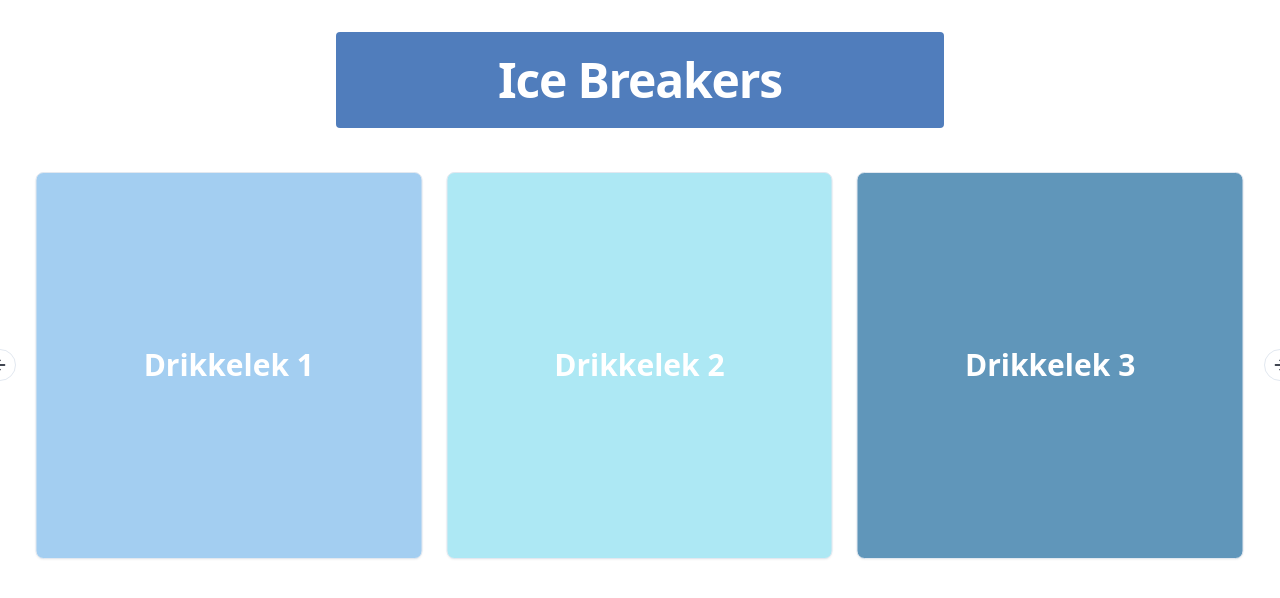
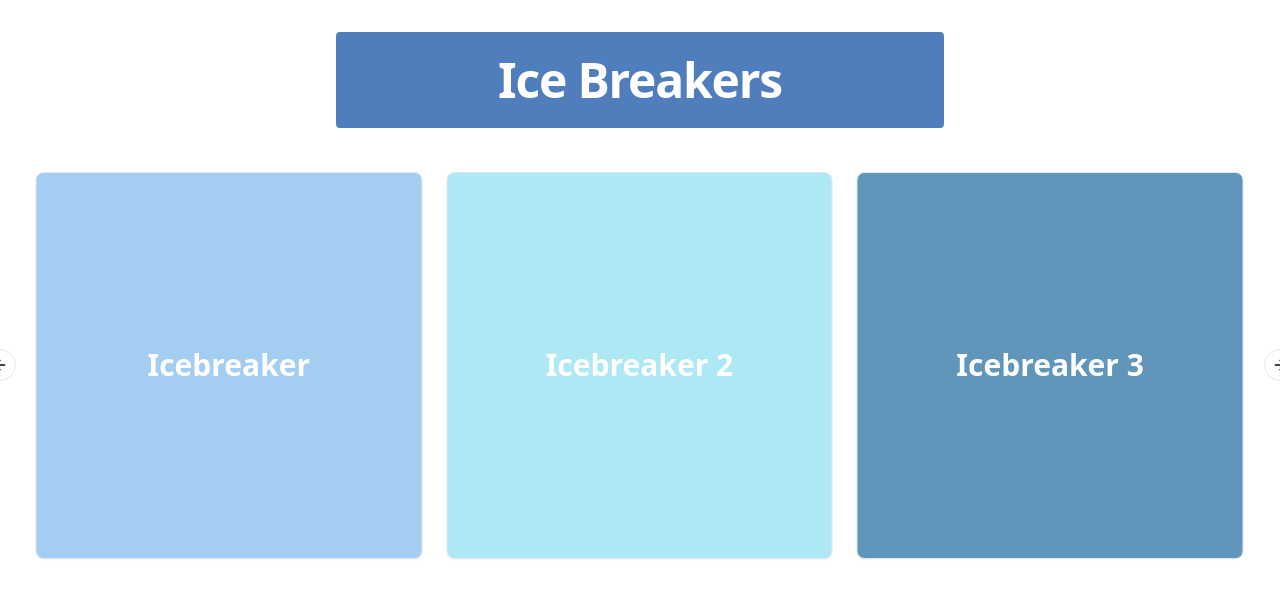
Before and after one commit to Brattetveit/Ice-breakers, a React (Vite) app in the folder client/: page / in a window 1280 px wide. Shown: the top 598 px of the page. Built offline with nearby package versions, Linux system fonts and the light colour scheme; no server answers.

Commit message:
hook in carousel component

```diff
--- a/client/src/hooks/useGetIcebreakers.ts
+++ b/client/src/hooks/useGetIcebreakers.ts
@@ -1,21 +1,21 @@
 import { useState } from "react";
 import { fetchIcebreakers } from "@/api/fetchIcebreakers";
 
-type Icebreaker = {
+export type Icebreaker = {
   name: string;
 };
 
 export const useGetIcebreakers = () => {
-  const [iceBreakers, setIceBreakers] = useState<Icebreaker[]>([]);
+  const [icebreakers, setIcebreakers] = useState<Icebreaker[]>([]);
   const [isLoading, setIsLoading] = useState(false);
 
   const getIcebreakers = () => {
-    setIsLoading(true);
+    setIsLoading(false);
 
     fetchIcebreakers()
-      .then(setIceBreakers)
+      .then(setIcebreakers)
       .then(() => setIsLoading(false));
   };
 
-  return { isLoading, iceBreakers, getIcebreakers };
+  return { isLoading, icebreakers, getIcebreakers };
 };
--- a/client/src/pages/Home.tsx
+++ b/client/src/pages/Home.tsx
@@ -8,17 +8,62 @@ import {
   CarouselPrevious,
 } from "@/components/ui/carousel";
 
-const IB_COUNT = 9;
+import { type Icebreaker } from "@/hooks/useGetIcebreakers";
+
+import { useGetIcebreakers } from "@/hooks/useGetIcebreakers";
+
+import { useEffect } from "react";
 
 const CAROUSEL_COLORS = ["#A3CEF1", "#ADE8F4", "#6096BA"];
 
 export const Home = () => {
+  // eslint-disable-next-line @typescript-eslint/no-unused-vars
+  const { isLoading, icebreakers, getIcebreakers } = useGetIcebreakers();
+
+  const icebreakersTest: Icebreaker[] = [
+    {
+      name: "Icebreaker",
+    },
+    {
+      name: "Icebreaker 2",
+    },
+    {
+      name: "Icebreaker 3",
+    },
+    {
+      name: "Icebreaker 4",
+    },
+    {
+      name: "Icebreaker 5",
+    },
+    {
+      name: "Icebreaker 6",
+    },
+    {
+      name: "Icebreaker 7",
+    },
+    {
+      name: "Icebreaker 8",
+    },
+    {
+      name: "Icebreaker 9",
+    },
+  ];
+
+  useEffect(() => {
+    getIcebreakers();
+    // eslint-disable-next-line react-hooks/exhaustive-deps
+  }, []);
+
   return (
     <div className="flex flex-col gap-10 items-center w-full">
       <div className="bg-[#507DBC] text-white p-6 w-1/2 rounded">
         <H1>Ice Breakers</H1>
       </div>
 
+      {isLoading ? (
+        <div>Loading...</div>
+      ) : (
         <Carousel
           className="w-full"
           opts={{
@@ -27,7 +72,7 @@ export const Home = () => {
           }}
         >
           <CarouselContent>
-          {Array.from({ length: IB_COUNT }).map((_, idx) => (
+            {Array.from({ length: icebreakersTest.length }).map((_, idx) => (
               <CarouselItem key={idx} className="md:basis-1/2 lg:basis-1/3">
                 <div className="p-1">
                   <Card
@@ -38,7 +83,7 @@ export const Home = () => {
                   >
                     <CardContent className="flex items-center justify-center p-6 aspect-square">
                       <span className="text-3xl text-white font-semibold">
-                      Drikkelek {idx + 1}
+                        {icebreakersTest[idx].name}
                       </span>
                     </CardContent>
                   </Card>
@@ -49,6 +94,7 @@ export const Home = () => {
           <CarouselPrevious />
           <CarouselNext />
         </Carousel>
+      )}
     </div>
   );
 };
--- a/client/tsconfig.json
+++ b/client/tsconfig.json
@@ -21,9 +21,9 @@
     "noFallthroughCasesInSwitch": true,
     "baseUrl": ".",
     "paths": {
-      "@/*": ["./src/*"]
-    }
+      "@/*": ["./src/*"],
+    },
   },
   "include": ["src"],
-  "references": [{ "path": "./tsconfig.node.json" }]
+  "references": [{ "path": "./tsconfig.node.json" }],
 }
```
Lines whose indentation alone changed are shown as unchanged.
